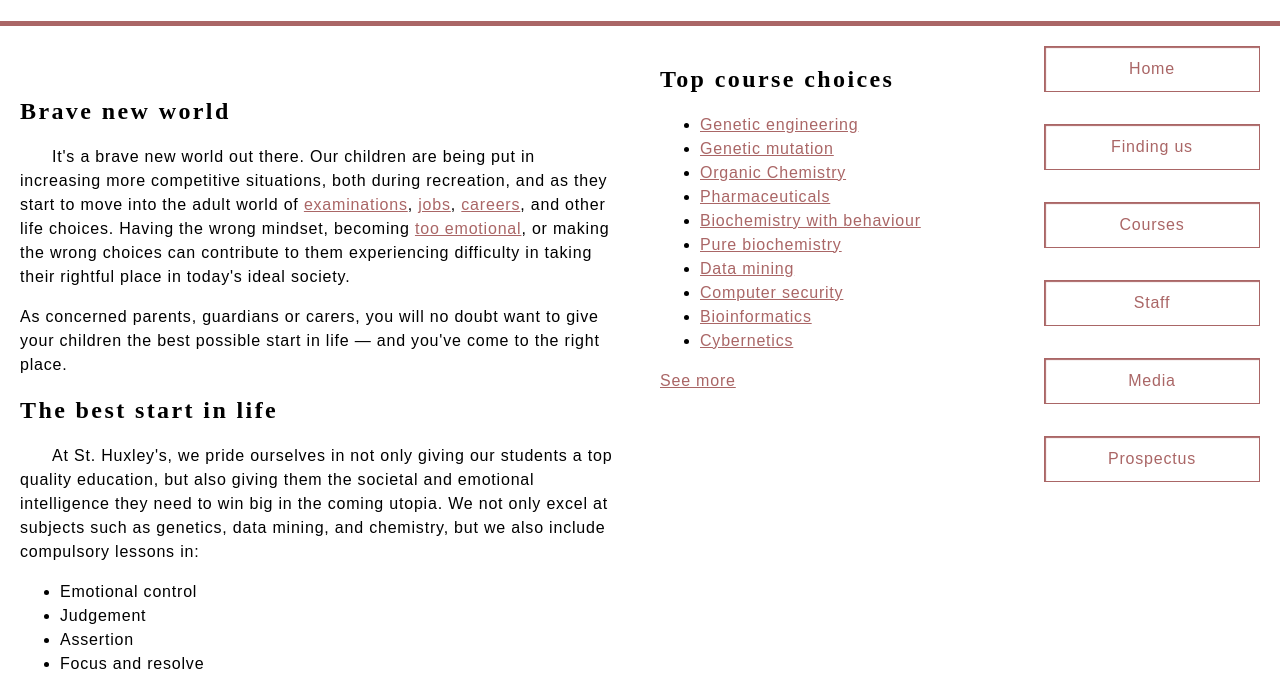
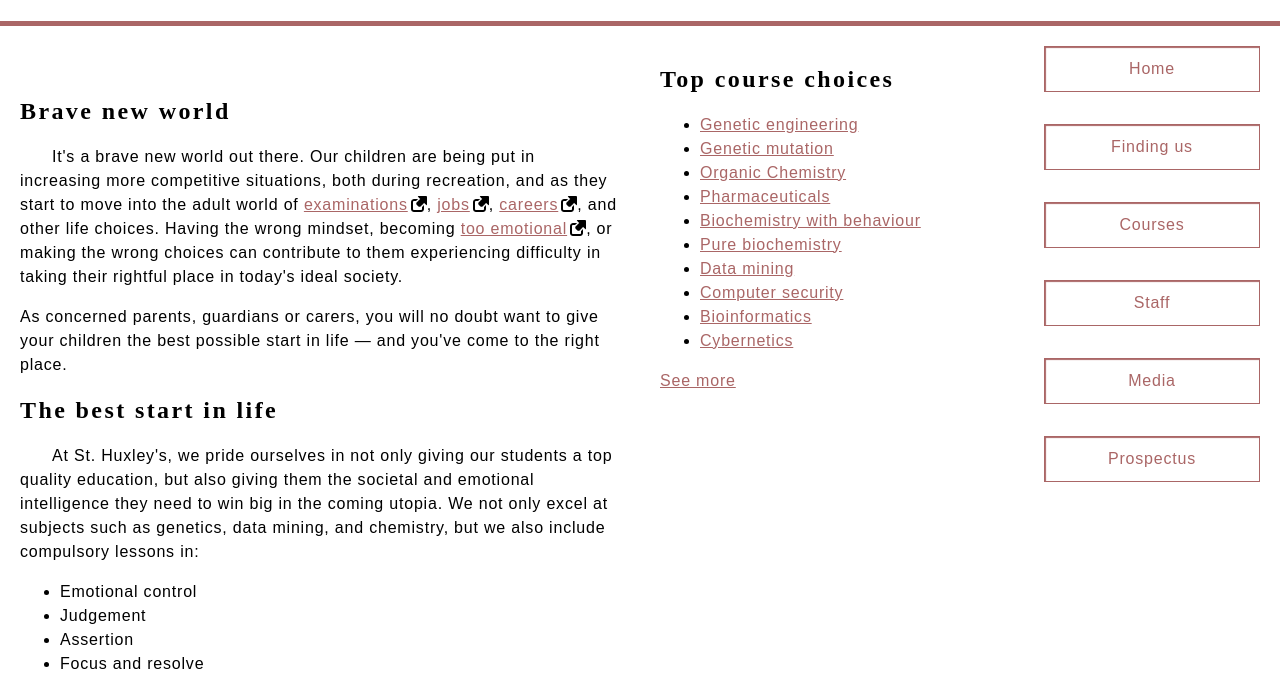
Before and after one commit to Nirmal6120/Nirmal6120.github.io, a plain HTML site: page Assignment 3/Part 3/Part3.html in a window 1280 px wide. Shown: the part 104-793 px from the top of the page. Drawn offline with Linux system fonts and the light colour scheme; a web font is replaced by a local one.

Commit message:
final commit of assi3 part 3
css file part 3 final commit after adding the image and making changes in file to add image in it

```diff
--- a/Assignment 3/Part 3/Part3.css
+++ b/Assignment 3/Part 3/Part3.css
@@ -112,10 +112,10 @@ h1 + p, h2 + p {
     text-decoration: none;
   }
 
-  a.external::after {
-    /* using the link shows the icon in the page */
-    content: url('icons/external-link-icon.png');
-    margin-left: 0.5em;
+  a[href*="http"] {
+    padding-right: 19px;
+    background: url('link.png') no-repeat 100% 0;
+    background-size: 16px 16px;
   }
 
   /* Margin using em units */
```
Also changed, not shown: Assignment 3/Part 3/link.png (added).
